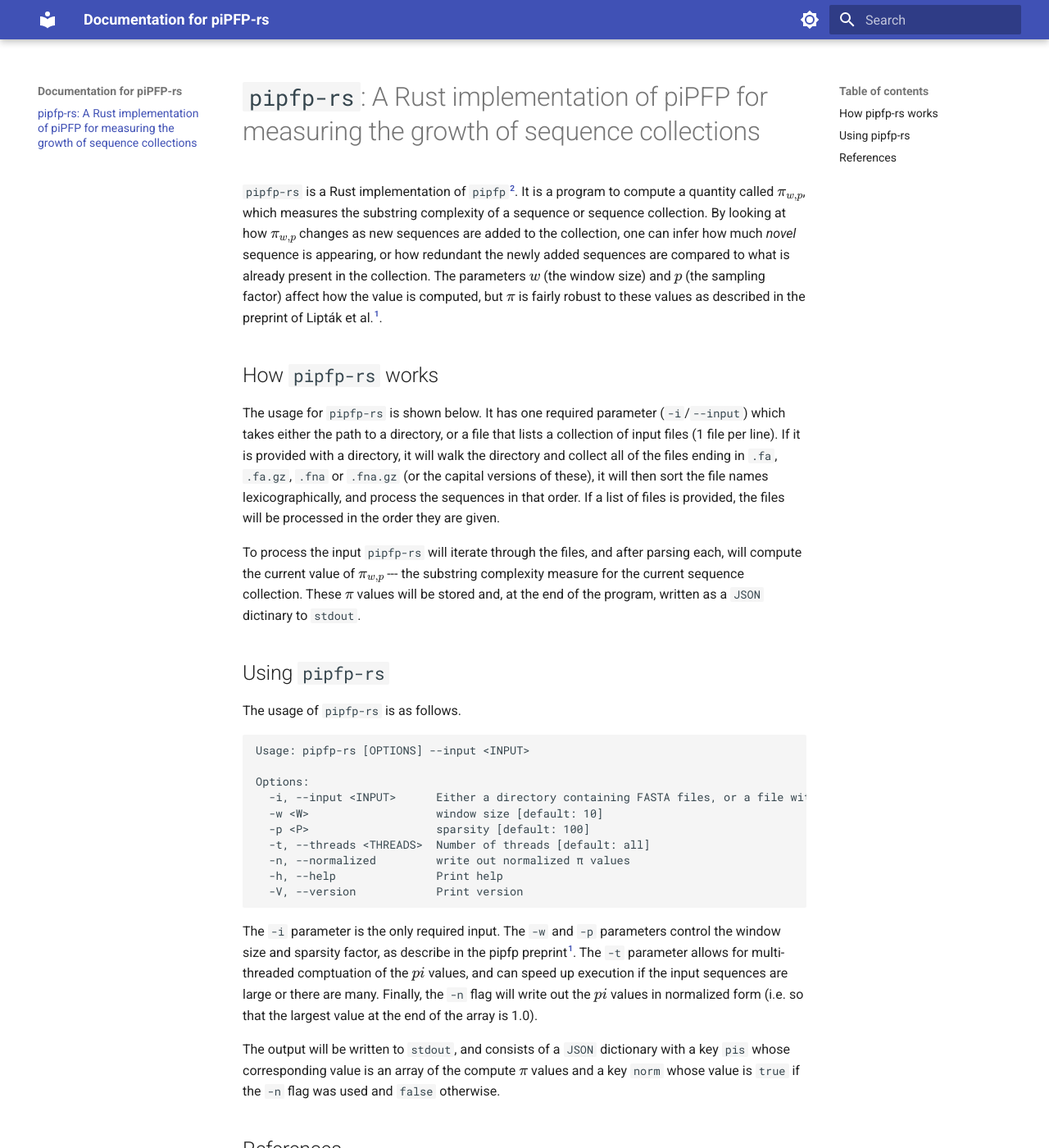
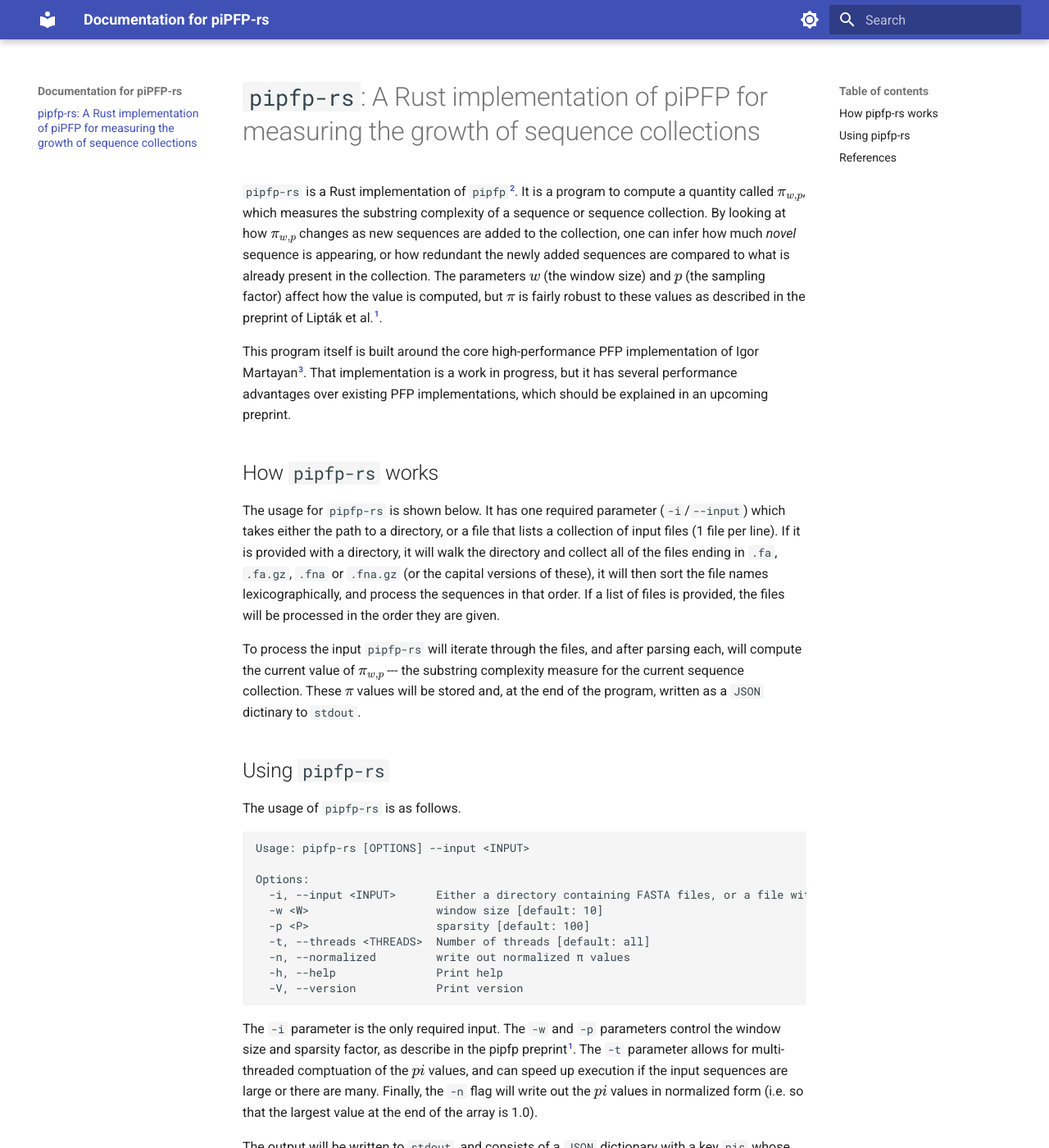
Before and after one commit to COMBINE-lab/pipfp-rs, an MkDocs documentation site: the page built from docs/index.md, in a window 1280 px wide and 1400 px high. Shown: the whole window at 82% size. Built offline with MkDocs 1.6.1 and Material for MkDocs 9.7.7, drawn with Linux system fonts in a browser that asks for light colours; some of the changed text lies outside the part shown.

Commit message:
update docs

```diff
--- a/docs/index.md
+++ b/docs/index.md
@@ -4,6 +4,9 @@
 sequence collection. By looking at how \(\pi_{w,p}\) changes as new sequences are added to the collection, one can infer how much _novel_ sequence is appearing, or how redundant
 the newly added sequences are compared to what is already present in the collection.  The parameters \(w\) (the window size) and \(p\) (the sampling factor) affect how  the
 value is computed, but \(\pi\) is fairly robust to these values as described in the preprint of Lipták et al.[^preprint].
+
+This program itself is built around the core high-performance PFP implementation of Igor Martayan[^pfprs]. That implementation is a work in progress, but it has several performance
+advantages over existing PFP implementations, which should be explained in an upcoming preprint.
 
 ## How `pipfp-rs` works
 
```
Also changed, not shown: other parts of docs/index.md (+2 -0 lines).
